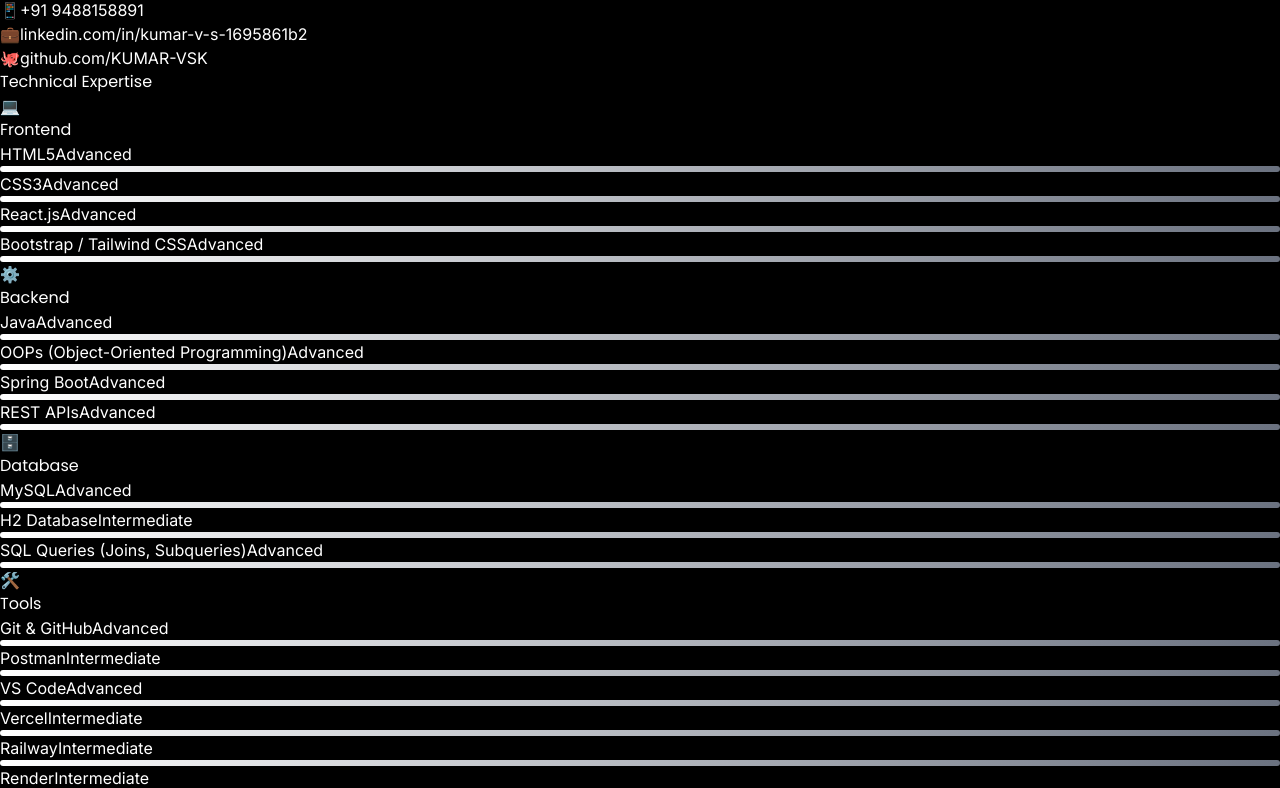
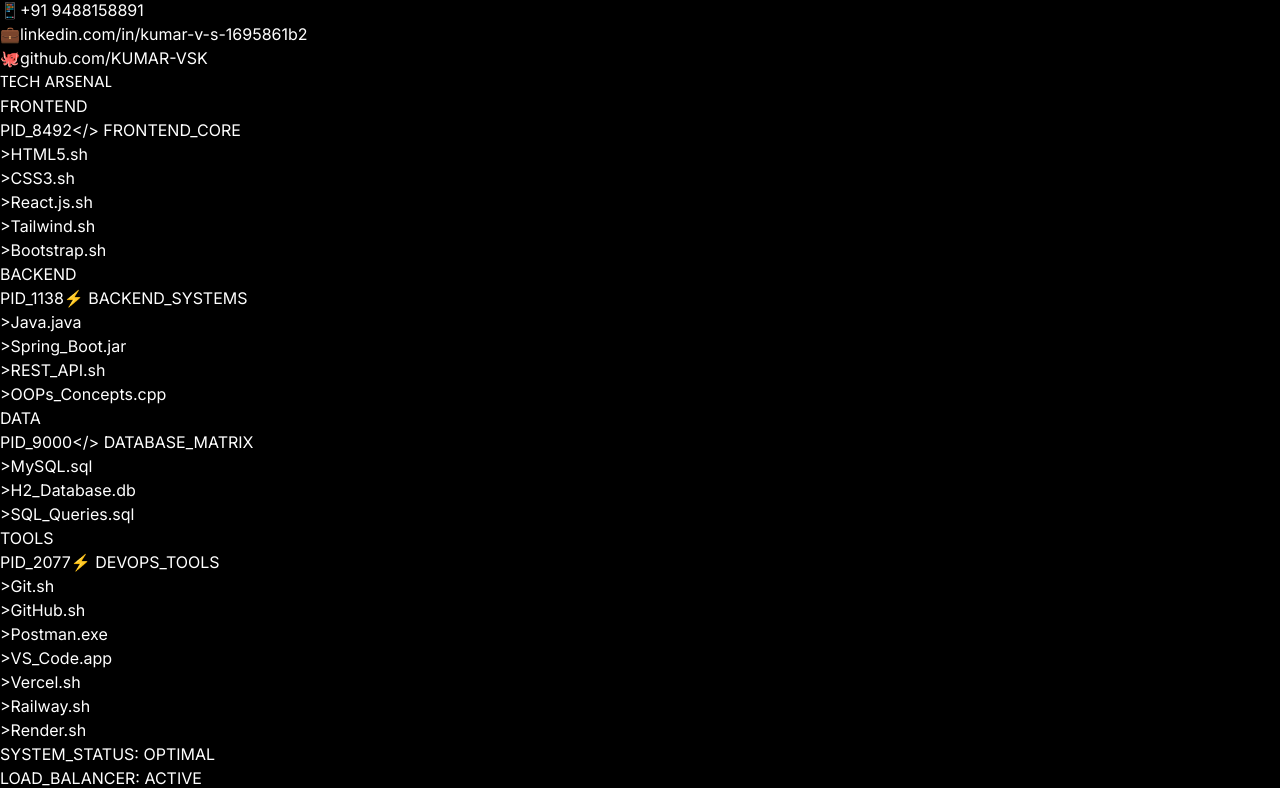
Before and after one commit to KUMAR-VSK/PORTFOLIO, a React (Vite) app in the folder portfolio/: page / in a window 1280 px wide. Shown: the part 10020-10808 px from the top of the page. Built offline with nearby package versions, Linux system fonts and the light colour scheme.

Commit message:
Redesign Technical Expertise section to match 'Tech Arsenal' terminal aesthetic

```diff
--- a/portfolio/src/components/Skills.jsx
+++ b/portfolio/src/components/Skills.jsx
@@ -1,96 +1,110 @@
 const Skills = () => {
   const skillCategories = [
     {
-      title: 'Frontend',
-      icon: '💻',
+      id: "PID_8492",
+      title: "FRONTEND_CORE",
+      bgText: "FRONTEND",
       skills: [
-        { name: 'HTML5', level: 'Advanced' },
-        { name: 'CSS3', level: 'Advanced' },
-        { name: 'React.js', level: 'Advanced' },
-        { name: 'Bootstrap / Tailwind CSS', level: 'Advanced' }
+        "HTML5.sh", "CSS3.sh", "React.js.sh",
+        "Tailwind.sh", "Bootstrap.sh"
       ]
     },
     {
-      title: 'Backend',
-      icon: '⚙️',
+      id: "PID_1138",
+      title: "BACKEND_SYSTEMS",
+      bgText: "BACKEND",
       skills: [
-        { name: 'Java', level: 'Advanced' },
-        { name: 'OOPs (Object-Oriented Programming)', level: 'Advanced' },
-        { name: 'Spring Boot', level: 'Advanced' },
-        { name: 'REST APIs', level: 'Advanced' }
+        "Java.java", "Spring_Boot.jar", "REST_API.sh",
+        "OOPs_Concepts.cpp"
       ]
     },
     {
-      title: 'Database',
-      icon: '🗄️',
+      id: "PID_9000",
+      title: "DATABASE_MATRIX",
+      bgText: "DATA",
       skills: [
-        { name: 'MySQL', level: 'Advanced' },
-        { name: 'H2 Database', level: 'Intermediate' },
-        { name: 'SQL Queries (Joins, Subqueries)', level: 'Advanced' }
+        "MySQL.sql", "H2_Database.db", "SQL_Queries.sql"
       ]
     },
     {
-      title: 'Tools',
-      icon: '🛠️',
+      id: "PID_2077",
+      title: "DEVOPS_TOOLS",
+      bgText: "TOOLS",
       skills: [
-        { name: 'Git & GitHub', level: 'Advanced' },
-        { name: 'Postman', level: 'Intermediate' },
-        { name: 'VS Code', level: 'Advanced' },
-        { name: 'Vercel', level: 'Intermediate' },
-        { name: 'Railway', level: 'Intermediate' },
-        { name: 'Render', level: 'Intermediate' }
+        "Git.sh", "GitHub.sh", "Postman.exe",
+        "VS_Code.app", "Vercel.sh", "Railway.sh", "Render.sh"
       ]
     }
   ]
 
-  const getLevelColor = (level) => {
-    switch (level) {
-      case 'Advanced': return 'bg-white text-black border border-gray-200'
-      case 'Intermediate': return 'bg-gray-500 text-white'
-      case 'Beginner': return 'bg-gray-800 text-gray-300 border border-gray-700'
-      default: return 'bg-gray-500'
-    }
-  }
+  return (
+    <section id="skills" className="py-20 bg-black text-white relative overflow-hidden font-mono">
+      <div className="max-w-7xl mx-auto px-4 relative z-10">
+        <h2 className="text-5xl md:text-7xl font-bold mb-20 tracking-tighter animate-fade-in-up">
+          TECH ARSENAL
+        </h2>
 
-  return (
-    <section id="skills" className="py-20 bg-gray-900">
-      <div className="max-w-6xl mx-auto">
-        <h2 className="text-4xl font-bold text-center mb-16 text-white animate-fade-in-up">
-          Technical Expertise
-        </h2>
-        <div className="grid md:grid-cols-2 lg:grid-cols-3 gap-8">
+        <div className="grid md:grid-cols-2 gap-8">
           {skillCategories.map((category, index) => (
             <div
               key={index}
-              className="bg-gray-900 rounded-xl p-6 border border-gray-800 hover:border-white transition-all duration-300 transform hover:-translate-y-2 animate-slide-in-left"
+              className="group relative"
               style={{ animationDelay: `${index * 0.1}s` }}
             >
-              <div className="flex items-center mb-6">
-                <span className="text-4xl mr-4 grayscale">{category.icon}</span>
-                <h3 className="text-xl font-semibold text-white">{category.title}</h3>
+              {/* Background large text */}
+              <div className="absolute -right-4 -bottom-4 text-6xl md:text-8xl font-black text-gray-800 opacity-20 select-none z-0 pointer-events-none uppercase">
+                {category.bgText}
               </div>
-              <div className="space-y-3">
-                {category.skills.map((skill, skillIndex) => (
-                  <div key={skillIndex} className="space-y-1">
-                    <div className="flex items-center justify-between">
-                      <span className="text-gray-300 text-sm">{skill.name}</span>
-                      <span className={`text-xs px-2 py-1 rounded-full font-medium ${getLevelColor(skill.level)}`}>
-                        {skill.level}
-                      </span>
-                    </div>
-                    <div className="w-full bg-gray-700 rounded-full h-2">
+
+              {/* Terminal Window */}
+              <div className="relative z-10 bg-gray-900 border border-gray-800 rounded-lg overflow-hidden hover:border-gray-600 transition-colors duration-300 shadow-2xl">
+
+                {/* Window Header */}
+                <div className="bg-gray-800/50 p-3 flex items-center justify-between border-b border-gray-700">
+                  <div className="flex space-x-2">
+                    <div className="w-3 h-3 rounded-full bg-red-500/50"></div>
+                    <div className="w-3 h-3 rounded-full bg-yellow-500/50"></div>
+                    <div className="w-3 h-3 rounded-full bg-green-500/50"></div>
+                  </div>
+                  <div className="text-xs text-gray-500 font-mono flex items-center gap-4">
+                    <span>{category.id}</span>
+                    <span className="text-gray-300 font-bold flex items-center gap-2">
+                      {index % 2 === 0 ? '</>' : '⚡'} {category.title}
+                    </span>
+                  </div>
+                </div>
+
+                {/* Window Content */}
+                <div className="p-6">
+                  <div className="flex flex-wrap gap-3">
+                    {category.skills.map((skill, i) => (
                       <div
-                        className={`progress-bar h-2 rounded-full ${skill.level === 'Advanced' ? 'w-full' :
-                            skill.level === 'Intermediate' ? 'w-3/4' : 'w-1/2'
-                          }`}
-                      ></div>
-                    </div>
+                        key={i}
+                        className="flex items-center group/skill"
+                      >
+                        <div className="bg-black/50 border border-gray-700 px-4 py-2 rounded-sm text-sm text-gray-300 hover:text-white hover:border-white hover:bg-gray-800 transition-all cursor-default flex items-center gap-2">
+                          <span className="text-gray-600 group-hover/skill:text-green-400 font-bold">{'>'}</span>
+                          {skill}
+                        </div>
+                      </div>
+                    ))}
                   </div>
-                ))}
+                </div>
+
               </div>
+
+              {/* Corner accents */}
+              <div className="absolute -top-1 -left-1 w-2 h-2 border-t-2 border-l-2 border-white/20"></div>
+              <div className="absolute -bottom-1 -right-1 w-2 h-2 border-b-2 border-r-2 border-white/20"></div>
             </div>
           ))}
         </div>
+      </div>
+
+      {/* Decorative background elements */}
+      <div className="absolute top-0 right-0 p-4 text-xs text-gray-800 font-mono text-right">
+        <div>SYSTEM_STATUS: OPTIMAL</div>
+        <div>LOAD_BALANCER: ACTIVE</div>
       </div>
     </section>
   )
```
